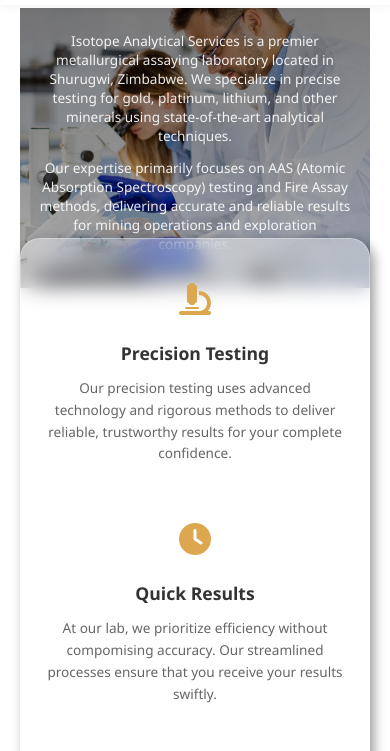
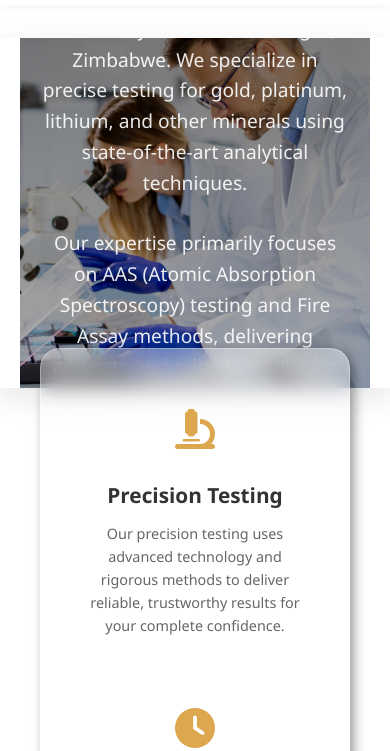
Before and after one commit to mafeferansom/mafeferansom.github.io, a plain HTML site: page index.html in a window 390 px wide. Shown: the part 62-813 px from the top of the page. Drawn offline with Linux system fonts and the light colour scheme.

Commit message:
Update styles.css

```diff
--- a/styles.css
+++ b/styles.css
@@ -59,7 +59,7 @@ header {
     font-size: 1.5rem;
     font-weight: 700;
     color: var(--primary-dark);
-    white-space: nowrap; /* Prevent logo from breaking into two lines */
+    white-space: nowrap; /* Keep single line */
 }
 
 .logo-img {
@@ -147,11 +147,14 @@ nav ul li a:hover {
     background-color: rgba(33, 39, 48, 0.1);
 }
 
-/* Hero Section */
+/* Hero Section - REVERTED TO ORIGINAL */
 .hero {
     margin-top: 80px;
     position: relative;
+    border-radius: 20px;
     overflow: hidden;
+    box-shadow: 0 10px 30px rgba(0, 0, 0, 0.1);
+    margin-bottom: 40px;
 }
 
 .hero-background {
@@ -159,7 +162,7 @@ nav ul li a:hover {
                 url('Lab.jpg');
     background-size: cover;
     background-position: center;
-    height: 600px;
+    height: 600px; /* Original height */
     display: flex;
     align-items: center;
     justify-content: center;
@@ -173,8 +176,8 @@ nav ul li a:hover {
 }
 
 .hero-content p {
-    font-size: 1.2rem;
-    margin-bottom: 30px;
+    font-size: 1.2rem; /* Original font size */
+    margin-bottom: 30px; /* Original margin */
     opacity: 0.9;
 }
 
@@ -184,10 +187,10 @@ nav ul li a:hover {
     border-radius: 30px;
 }
 
-/* Features/Value Proposition Section */
+/* Features/Value Proposition Section - REVERTED GLASS PANEL */
 .features {
     position: relative;
-    margin-top: -100px;
+    margin-top: -100px; /* Original negative margin */
     z-index: 10;
     display: flex;
     align-items: center;
@@ -198,7 +201,7 @@ nav ul li a:hover {
     background: rgba(255, 255, 255, 0.4);
     backdrop-filter: blur(10px);
     border-radius: 20px;
-    padding: 40px;
+    padding: 40px; /* Original padding */
     box-shadow: var(--shadow);
     border: 1px solid rgba(255, 255, 255, 0.3);
     max-width: 1000px;
@@ -213,13 +216,13 @@ nav ul li a:hover {
 
 .feature-item {
     text-align: center;
-    padding: 20px;
+    padding: 20px; /* Original padding */
 }
 
 .feature-icon {
-    font-size: 2.5rem;
+    font-size: 2.5rem; /* Original size */
     color: var(--accent);
-    margin-bottom: 20px;
+    margin-bottom: 20px; /* Original margin */
     display: flex;
     justify-content: center;
     align-items: center;
@@ -244,12 +247,12 @@ nav ul li a:hover {
 
 /* Section Styles */
 section {
-    padding: 5rem 0;
+    padding: 5rem 0; /* Original padding */
 }
 
 .section-title {
     text-align: center;
-    margin-bottom: 3rem;
+    margin-bottom: 3rem; /* Original margin */
     font-size: 2.5rem;
     color: var(--primary-dark);
 }
@@ -540,13 +543,7 @@ footer {
         gap: 20px;
     }
 
-    /* Hero adjustments for mobile */
-    .hero-content p {
-        font-size: 1rem; /* Smaller text */
-        margin-bottom: 15px; /* Reduced spacing */
-        line-height: 1.4;
-    }
-
+    /* REMOVE EXPLORE SERVICES BUTTON IN MOBILE */
     .hero .btn-primary {
         display: none; /* Remove Explore Services button */
     }
@@ -570,7 +567,7 @@ footer {
 
     /* Hero full width on mobile - fixed margins */
     .hero {
-        margin-top: 70px;
+        margin-top: 100px; /* Original mobile margin */
         width: 100%;
         margin-left: 0;
         margin-right: 0;
@@ -578,13 +575,9 @@ footer {
     }
 
     .hero-background {
-        height: 500px; /* Reduced height */
+        height: 400px; /* Original mobile height */
         border-radius: 0;
         width: 100%;
-    }
-
-    .hero-content {
-        padding: 20px; /* Reduced padding */
     }
 
     /* Consistent margins for all sections */
@@ -593,13 +586,13 @@ footer {
     }
 
     .glass-panel {
-        margin: 0;
-        padding: 25px 20px; /* Reduced padding */
+        margin: 0 20px; /* Original margin */
+        padding: 30px 20px; /* Original mobile padding */
         width: 100%;
     }
 
     .features {
-        margin-top: -60px; /* Reduced negative margin */
+        margin-top: -80px; /* Original mobile negative margin */
         padding: 0 20px; /* Consistent side margins */
     }
 
@@ -615,11 +608,6 @@ footer {
     /* Ensure all sections have consistent margins */
     section .container {
         padding: 0 20px;
-    }
-
-    /* Reduce section padding for mobile */
-    section {
-        padding: 3rem 0; /* Reduced padding */
     }
 }
 
@@ -638,24 +626,7 @@ footer {
     }
 
     .hero-background {
-        height: 300px; /* Further reduced height */
-    }
-
-    .hero-content p {
-        font-size: 0.9rem; /* Even smaller text */
-        margin-bottom: 12px;
-    }
-
-    .hero-content {
-        padding: 15px; /* Further reduced padding */
-    }
-
-    .glass-panel {
-        padding: 20px 15px; /* Further reduced padding */
-    }
-
-    .features {
-        margin-top: -50px; /* Further reduced negative margin */
+        height: 350px; /* Original small mobile height */
     }
 
     .cards-container {
@@ -664,7 +635,6 @@ footer {
 
     .section-title {
         font-size: 1.8rem;
-        margin-bottom: 2rem; /* Reduced margin */
     }
 
     .card {
@@ -681,44 +651,6 @@ footer {
         padding: 6px 12px;
         font-size: 0.85rem;
     }
-
-    /* Reduce feature item padding */
-    .feature-item {
-        padding: 15px 10px;
-    }
-
-    .feature-icon {
-        font-size: 2rem;
-        margin-bottom: 15px;
-        height: 50px;
-    }
-
-    .feature-item h3 {
-        font-size: 1.1rem;
-    }
-
-    .feature-item p {
-        font-size: 0.85rem;
-    }
-}
-
-/* Very small mobile devices */
-@media (max-width: 400px) {
-    .logo {
-        font-size: 0.9rem;
-    }
-
-    .logo-img {
-        height: 22px;
-    }
-
-    .hero-background {
-        height: 280px;
-    }
-
-    .hero-content p {
-        font-size: 0.85rem;
-    }
 }
 
 /* Large desktop screens */
```
